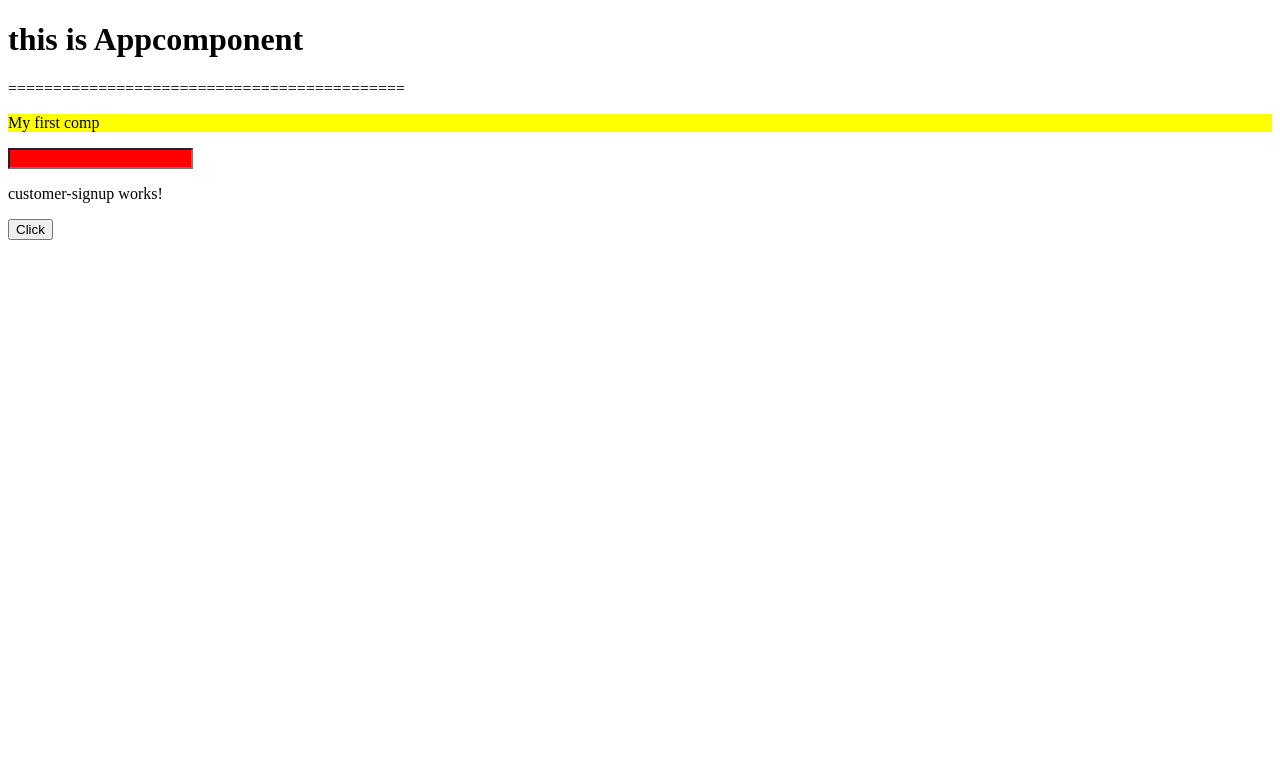
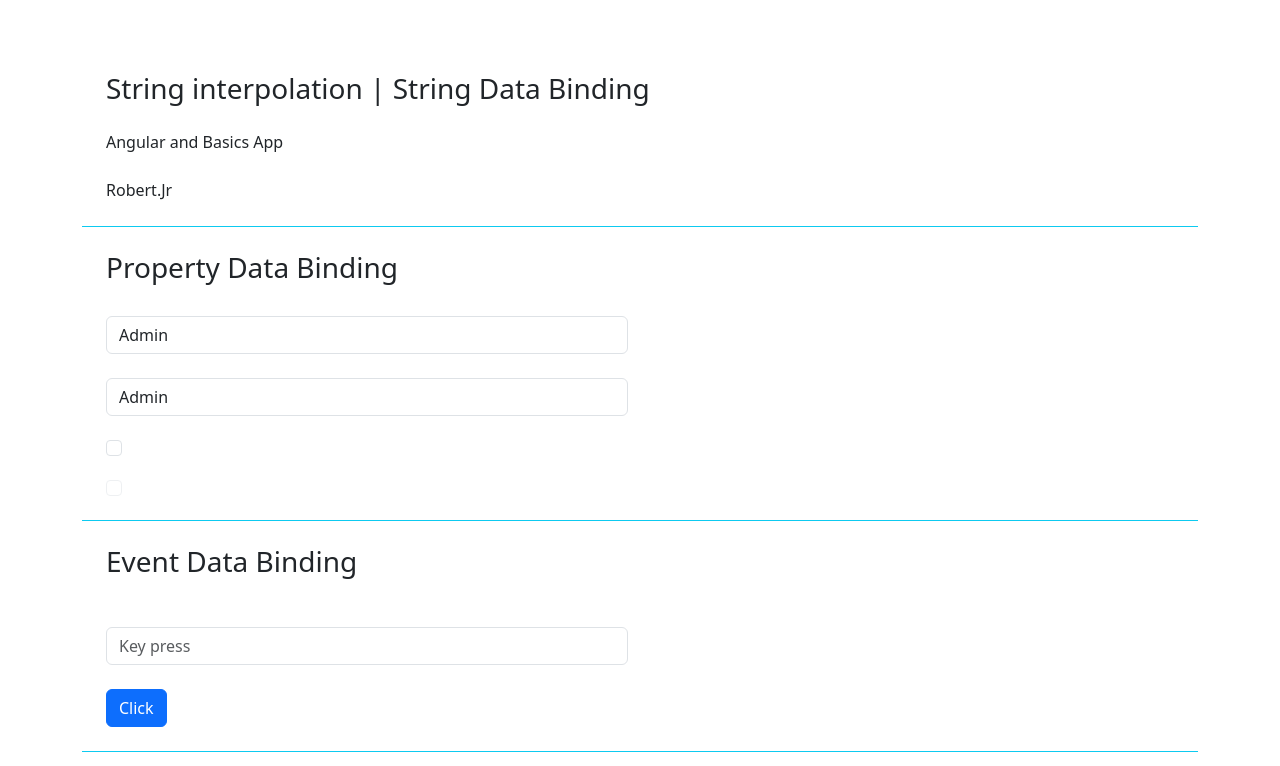
Before and after one commit to madanpatakota/Batch10ngBasicsApp, an Angular app: page / in a window 1280 px wide. Shown: the top 766 px of the page. Built offline with nearby package versions, Linux system fonts and the light colour scheme.

Commit message:
First Class

```diff
--- a/angular.json
+++ b/angular.json
@@ -25,7 +25,8 @@
               "src/assets"
             ],
             "styles": [
-              "src/styles.css"
+              "src/styles.css",
+              "node_modules/bootstrap/dist/css/bootstrap.min.css"
             ],
             "scripts": []
           },
--- a/package.json
+++ b/package.json
@@ -18,6 +18,7 @@
     "@angular/platform-browser": "^16.2.0",
     "@angular/platform-browser-dynamic": "^16.2.0",
     "@angular/router": "^16.2.0",
+    "bootstrap": "^5.3.2",
     "rxjs": "~7.8.0",
     "tslib": "^2.3.0",
     "zone.js": "~0.13.0"
--- a/src/app/app.component.html
+++ b/src/app/app.component.html
@@ -1,11 +1,83 @@
 
 
-<h1>this is Appcomponent</h1>
+<!-- <h1>this is Appcomponent</h1> -->
 
-============================================
+<!-- ============================================ -->
 <!--
 YOU have to decorate the angular element as html element -->
 
-<app-test></app-test>
+<!-- <app-test></app-test>
 
-<app-customer-signup></app-customer-signup>
+<app-customer-signup></app-customer-signup> -->
+<!-- <button class="btn btn-primary">Primary</button> -->
+<form style="margin-bottom: 50em;">
+    <div class="container mt-5">
+        <div class="">
+          <ul class="list-group list-group-flush">
+              <li class="list-group-item p-4 border-bottom border-info">
+                  <h3>String interpolation | String Data Binding</h3>
+                  <div class="mt-4">{{ProjectName}} and {{title}}</div>
+                  <div class="mt-4">{{getCustomerName()}}</div>
+              </li>
+
+
+              <li class="list-group-item p-4 border-bottom border-info">
+                <h3>Property Data Binding</h3>
+                <div class="row">
+                    <div class="col-md-6">
+                       <input type="text" value="Admin"
+                       class="form-control mt-4" />
+                    </div>
+                </div>
+
+
+                <div class="row">
+                  <div class="col-md-6">
+                     <input type="text" [value]="CustomerRole"
+                     class="form-control mt-4" />
+                  </div>
+                </div>
+
+                <div class="row">
+                  <div class="col-md-6">
+                     <input [type]="inputType" class="form-check-input mt-4"/>
+                  </div>
+                </div>
+
+
+                <div class="row">
+                  <div class="col-md-6">
+                     <input
+                      [type]="inputType" class="form-check-input mt-4"
+                      [disabled] = "disabled" />
+                  </div>
+                </div>
+              </li>
+
+
+              <li class="list-group-item p-4 border-bottom border-info">
+                <h3>Event Data Binding</h3>
+                <div class="row mt-4">
+                  <div class="col-md-6">
+                    <input
+                    type="text"
+                     placeholder="Key press"
+                     class="form-control mt-4"
+                     (keypress)="captureData($event)" />
+                  </div>
+                </div>
+
+                <div class="row mt-4">
+                  <div class="col-md-6">
+                     <button (click)="btnClick()"
+                     class="btn btn-primary"
+                     >Click</button>
+                  </div>
+                </div>
+
+
+            </li>
+          </ul>
+        </div>
+    </div>
+</form>
--- a/src/app/app.component.ts
+++ b/src/app/app.component.ts
@@ -6,7 +6,41 @@ import { Component } from '@angular/core';
   styleUrls: ['./app.component.css']
 })
 export class AppComponent {
-  title = 'Batch10ngBasicsApp';
+
+  /*string interpolation*/
+    ProjectName = "Angular";
+    title       = "Basics App";
+
+    getCustomerName(){
+       return "Robert.Jr";
+    }
+
+
+    /*Property Data Binding*/
+    CustomerRole = "Admin";
+    inputType    = "checkbox";
+    disabled     = true;
+
+
+
+    /*event Data Binding*/
+    /*how to capture the key board events*/
+    captureData($eventDetails:KeyboardEvent){
+       //console.log("Keypress event fired");
+       //console.log($eventDetails);
+       //console.log($eventDetails.target);
+
+      var htmlInputEl = $eventDetails.target as HTMLInputElement;
+      console.log(htmlInputEl.value);
+    }
+
+    btnClick(){
+       console.log("Button fired");
+       window.alert("Message is".concat(this.ProjectName));
+    }
+
+
+
 }
 
 
```
Also changed, not shown: 1 other file (tests, documents, lock files or other folders).
